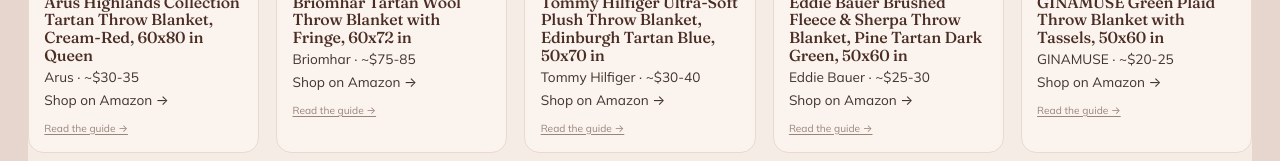
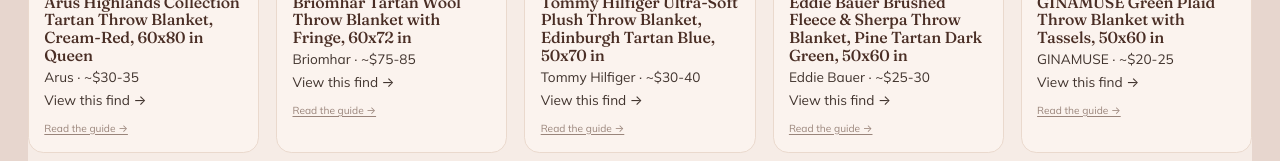
Before and after one commit to Arash8382/orlaloom, a Next.js app: page /search in a window 1280 px wide. Shown: the part 503-664 px from the top of the page. Built offline with nearby package versions, Linux system fonts and the light colour scheme.

Commit message:
Grids + search: cards link to /shop product pages, remove Shop buttons

```diff
--- a/app/components/SearchClient.jsx
+++ b/app/components/SearchClient.jsx
@@ -1,6 +1,17 @@
 "use client";
 import { useState, useMemo } from "react";
 import Link from "next/link";
+
+// Mirrors lib/posts.js productSlug — results link to /shop/[slug] product pages.
+function slugify(name) {
+  return String(name || "")
+    .toLowerCase()
+    .replace(/&/g, " and ")
+    .replace(/['"’.,()/]/g, "")
+    .replace(/[^a-z0-9]+/g, "-")
+    .replace(/^-+|-+$/g, "")
+    .slice(0, 64);
+}
 
 export default function SearchClient({ products, categories }) {
   const [q, setQ] = useState("");
@@ -55,7 +66,7 @@ export default function SearchClient({ products, categories }) {
             <div className="product-card" key={i}>
               <div className="product-img">
                 {p.image ? (
-                  <a className="img-link" href={p.url} target="_blank" rel="nofollow sponsored noopener" aria-label={p.name}>
+                  <a className="img-link" href={`/shop/${slugify(p.name)}`} aria-label={p.name}>
                     <img src={p.image} alt={p.name} loading="lazy" />
                   </a>
                 ) : null}
@@ -64,7 +75,7 @@ export default function SearchClient({ products, categories }) {
               <div className="product-body">
                 <h3>{p.name}</h3>
                 <div className="meta">{[p.brand, p.price].filter(Boolean).join(" · ")}</div>
-                <a className="buy" href={p.url} target="_blank" rel="nofollow sponsored noopener">Shop on {p.retailer || "Amazon"} →</a>
+                <a className="buy" href={`/shop/${slugify(p.name)}`}>View this find →</a>
                 <Link className="from-guide" href={`/blog/${p.guideSlug}`}>Read the guide →</Link>
               </div>
             </div>
```
Also changed, not shown: app/components/AlbumGrid.jsx (+14 -3 lines).
